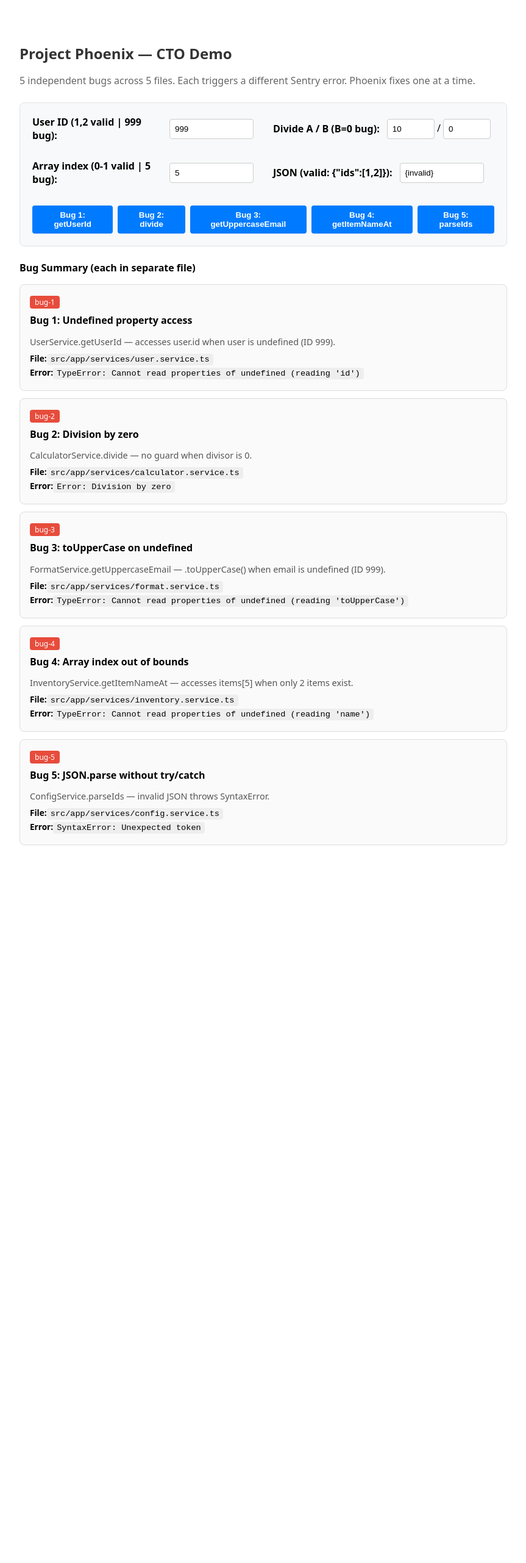
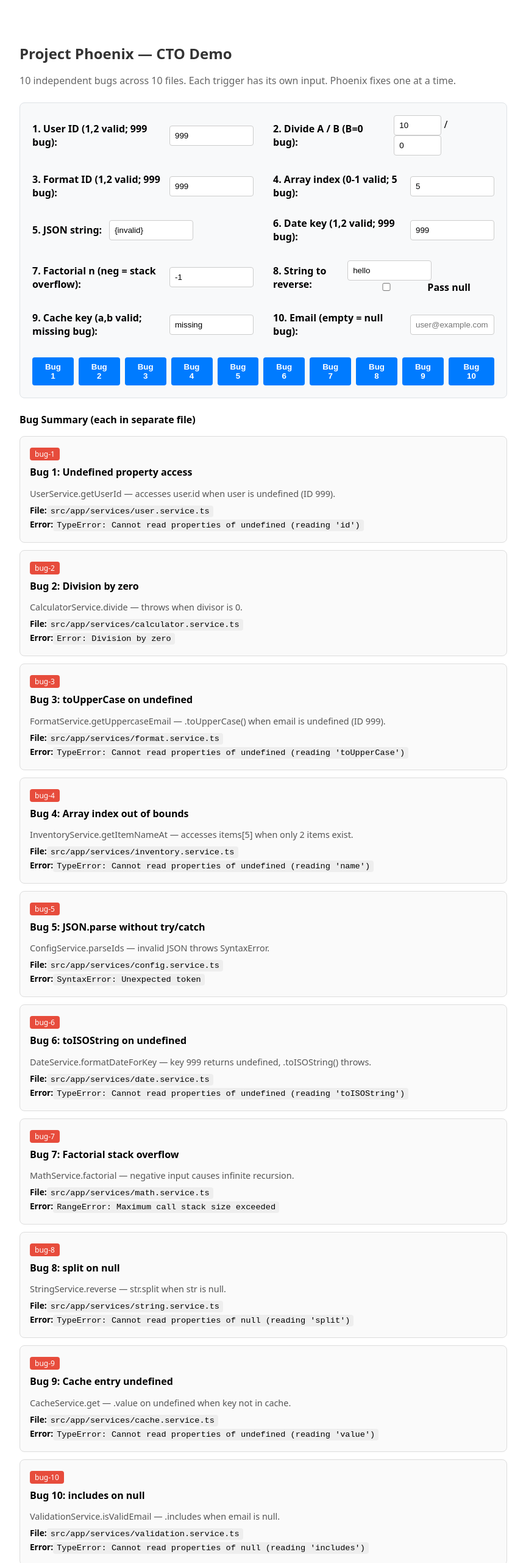
Before and after one commit to jitendershiprocket/demo-app, an Angular app: page / in a window 1280 px wide. Shown: the part 123-2686 px from the top of the page at 61% size, without its empty margins (208-1071 px from the left). Before the commit the page ends 1593 px from the top, so only its background shows below. Built offline with nearby package versions, Linux system fonts and the light colour scheme.

Commit message:
bugs list

```diff
--- a/src/app/components/bugs-dashboard/bugs-dashboard.component.html
+++ b/src/app/components/bugs-dashboard/bugs-dashboard.component.html
@@ -1,37 +1,69 @@
 <div class="bugs-dashboard">
   <h2>Project Phoenix — CTO Demo</h2>
   <p class="subtitle">
-    5 independent bugs across 5 files. Each triggers a different Sentry error. Phoenix fixes one at a time.
+    10 independent bugs across 10 files. Each trigger has its own input. Phoenix fixes one at a time.
   </p>
 
   <div class="fetch-section">
     <div class="input-grid">
       <div class="input-row">
-        <label for="userIdInput">User ID (1,2 valid | 999 bug):</label>
-        <input id="userIdInput" type="number" [(ngModel)]="inputId" min="1" />
+        <label for="userIdInput">1. User ID (1,2 valid; 999 bug):</label>
+        <input id="userIdInput" type="number" [(ngModel)]="inputUserId" min="1" />
       </div>
       <div class="input-row">
-        <label for="inputA">Divide A / B (B=0 bug):</label>
+        <label for="inputAB">2. Divide A / B (B=0 bug):</label>
         <span>
           <input id="inputA" type="number" [(ngModel)]="inputA" style="width:60px" /> /
           <input id="inputB" type="number" [(ngModel)]="inputB" style="width:60px" />
         </span>
       </div>
       <div class="input-row">
-        <label for="indexInput">Array index (0-1 valid | 5 bug):</label>
+        <label for="formatIdInput">3. Format ID (1,2 valid; 999 bug):</label>
+        <input id="formatIdInput" type="number" [(ngModel)]="inputFormatId" min="1" />
+      </div>
+      <div class="input-row">
+        <label for="indexInput">4. Array index (0-1 valid; 5 bug):</label>
         <input id="indexInput" type="number" [(ngModel)]="inputIndex" min="0" />
       </div>
       <div class="input-row">
-        <label for="jsonInput">JSON (valid: &#123;"ids":[1,2]&#125;):</label>
+        <label for="jsonInput">5. JSON string:</label>
         <input id="jsonInput" type="text" [(ngModel)]="inputJson" placeholder='{"ids":[1,2]}' />
+      </div>
+      <div class="input-row">
+        <label for="dateKeyInput">6. Date key (1,2 valid; 999 bug):</label>
+        <input id="dateKeyInput" type="number" [(ngModel)]="inputDateKey" min="1" />
+      </div>
+      <div class="input-row">
+        <label for="factorialInput">7. Factorial n (neg = stack overflow):</label>
+        <input id="factorialInput" type="number" [(ngModel)]="inputFactorial" />
+      </div>
+      <div class="input-row">
+        <label for="reverseInput">8. String to reverse:</label>
+        <span>
+          <input id="reverseInput" type="text" [(ngModel)]="inputReverseStr" placeholder="hello" />
+          <label><input type="checkbox" [(ngModel)]="inputUseNullForString" /> Pass null</label>
+        </span>
+      </div>
+      <div class="input-row">
+        <label for="cacheKeyInput">9. Cache key (a,b valid; missing bug):</label>
+        <input id="cacheKeyInput" type="text" [(ngModel)]="inputCacheKey" placeholder="a" />
+      </div>
+      <div class="input-row">
+        <label for="emailInput">10. Email (empty = null bug):</label>
+        <input id="emailInput" type="text" [(ngModel)]="inputEmail" placeholder="user@example.com" />
       </div>
     </div>
     <div class="buttons">
-      <button type="button" (click)="triggerBug('bug-1')" [disabled]="loading">Bug 1: getUserId</button>
-      <button type="button" (click)="triggerBug('bug-2')" [disabled]="loading">Bug 2: divide</button>
-      <button type="button" (click)="triggerBug('bug-3')" [disabled]="loading">Bug 3: getUppercaseEmail</button>
-      <button type="button" (click)="triggerBug('bug-4')" [disabled]="loading">Bug 4: getItemNameAt</button>
-      <button type="button" (click)="triggerBug('bug-5')" [disabled]="loading">Bug 5: parseIds</button>
+      <button type="button" (click)="triggerBug('bug-1')" [disabled]="loading">Bug 1</button>
+      <button type="button" (click)="triggerBug('bug-2')" [disabled]="loading">Bug 2</button>
+      <button type="button" (click)="triggerBug('bug-3')" [disabled]="loading">Bug 3</button>
+      <button type="button" (click)="triggerBug('bug-4')" [disabled]="loading">Bug 4</button>
+      <button type="button" (click)="triggerBug('bug-5')" [disabled]="loading">Bug 5</button>
+      <button type="button" (click)="triggerBug('bug-6')" [disabled]="loading">Bug 6</button>
+      <button type="button" (click)="triggerBug('bug-7')" [disabled]="loading">Bug 7</button>
+      <button type="button" (click)="triggerBug('bug-8')" [disabled]="loading">Bug 8</button>
+      <button type="button" (click)="triggerBug('bug-9')" [disabled]="loading">Bug 9</button>
+      <button type="button" (click)="triggerBug('bug-10')" [disabled]="loading">Bug 10</button>
     </div>
   </div>
 
--- a/src/app/components/bugs-dashboard/bugs-dashboard.component.ts
+++ b/src/app/components/bugs-dashboard/bugs-dashboard.component.ts
@@ -6,9 +6,16 @@ import { CalculatorService } from '../../services/calculator.service';
 import { FormatService } from '../../services/format.service';
 import { InventoryService } from '../../services/inventory.service';
 import { ConfigService } from '../../services/config.service';
+import { DateService } from '../../services/date.service';
+import { MathService } from '../../services/math.service';
+import { StringService } from '../../services/string.service';
+import { CacheService } from '../../services/cache.service';
+import { ValidationService } from '../../services/validation.service';
 import { KNOWN_BUGS } from '../../data/bugs.data';
 
-type BugTrigger = 'bug-1' | 'bug-2' | 'bug-3' | 'bug-4' | 'bug-5';
+type BugTrigger =
+  | 'bug-1' | 'bug-2' | 'bug-3' | 'bug-4' | 'bug-5'
+  | 'bug-6' | 'bug-7' | 'bug-8' | 'bug-9' | 'bug-10';
 
 @Component({
   selector: 'app-bugs-dashboard',
@@ -23,13 +30,25 @@ export class BugsDashboardComponent {
   private formatService = inject(FormatService);
   private inventoryService = inject(InventoryService);
   private configService = inject(ConfigService);
+  private dateService = inject(DateService);
+  private mathService = inject(MathService);
+  private stringService = inject(StringService);
+  private cacheService = inject(CacheService);
+  private validationService = inject(ValidationService);
 
   bugs = KNOWN_BUGS;
-  inputId = 999;
+  inputUserId = 999;
+  inputFormatId = 999;
   inputA = 10;
   inputB = 0;
   inputIndex = 5;
   inputJson = '{invalid}';
+  inputDateKey = 999;
+  inputFactorial = -1;
+  inputReverseStr = 'hello';
+  inputUseNullForString = false;
+  inputCacheKey = 'missing';
+  inputEmail = '';
 
   result: { success: boolean; label: string; value: string } | null = null;
   loading = false;
@@ -44,7 +63,7 @@ export class BugsDashboardComponent {
         let label: string;
         switch (bugId) {
           case 'bug-1': {
-            const id = this.userService.getUserId(this.inputId);
+            const id = this.userService.getUserId(this.inputUserId);
             value = id !== null ? String(id) : 'Not found';
             label = 'User ID';
             break;
@@ -56,7 +75,7 @@ export class BugsDashboardComponent {
             break;
           }
           case 'bug-3': {
-            const email = this.formatService.getUppercaseEmail(this.inputId);
+            const email = this.formatService.getUppercaseEmail(this.inputFormatId);
             value = email ?? '';
             label = 'Uppercase Email';
             break;
@@ -71,6 +90,38 @@ export class BugsDashboardComponent {
             const ids = this.configService.parseIds(this.inputJson);
             value = JSON.stringify(ids);
             label = 'Parsed IDs';
+            break;
+          }
+          case 'bug-6': {
+            const iso = this.dateService.formatDateForKey(this.inputDateKey);
+            value = iso ?? '';
+            label = 'Date ISO';
+            break;
+          }
+          case 'bug-7': {
+            const f = this.mathService.factorial(this.inputFactorial);
+            value = String(f);
+            label = 'Factorial';
+            break;
+          }
+          case 'bug-8': {
+            const str = this.inputUseNullForString ? null : this.inputReverseStr;
+            const rev = this.stringService.reverse(str);
+            value = rev ?? '';
+            label = 'Reversed';
+            break;
+          }
+          case 'bug-9': {
+            const cached = this.cacheService.get(this.inputCacheKey);
+            value = cached ?? '';
+            label = 'Cache Value';
+            break;
+          }
+          case 'bug-10': {
+            const emailVal = this.inputEmail.trim() === '' ? null : this.inputEmail;
+            const ok = this.validationService.isValidEmail(emailVal);
+            value = ok ? 'Valid' : 'Invalid';
+            label = 'Email Valid';
             break;
           }
         }
--- a/src/app/data/bugs.data.ts
+++ b/src/app/data/bugs.data.ts
@@ -1,6 +1,6 @@
 import { BugInfo } from '../models/bug-info.model';
 
-/** 5 independent bugs — each in a different file, no dependencies. For CTO demo. */
+/** 10 independent bugs — each in a different file, unique inputs. */
 export const KNOWN_BUGS: BugInfo[] = [
   {
     id: 'bug-1',
@@ -8,18 +8,18 @@ export const KNOWN_BUGS: BugInfo[] = [
     description: 'UserService.getUserId — accesses user.id when user is undefined (ID 999).',
     errorMessage: "TypeError: Cannot read properties of undefined (reading 'id')",
     file: 'src/app/services/user.service.ts',
-    line: 16,
+    line: 18,
     fixSuggestion: 'return user?.id ?? null',
     triggerLabel: 'Bug 1: getUserId',
   },
   {
     id: 'bug-2',
     title: 'Bug 2: Division by zero',
-    description: 'CalculatorService.divide — no guard when divisor is 0.',
+    description: 'CalculatorService.divide — throws when divisor is 0.',
     errorMessage: 'Error: Division by zero',
     file: 'src/app/services/calculator.service.ts',
-    line: 16,
-    fixSuggestion: 'if (b === 0) return 0; or throw handled',
+    line: 9,
+    fixSuggestion: 'if (b === 0) return 0;',
     triggerLabel: 'Bug 2: divide(10,0)',
   },
   {
@@ -28,7 +28,7 @@ export const KNOWN_BUGS: BugInfo[] = [
     description: 'FormatService.getUppercaseEmail — .toUpperCase() when email is undefined (ID 999).',
     errorMessage: "TypeError: Cannot read properties of undefined (reading 'toUpperCase')",
     file: 'src/app/services/format.service.ts',
-    line: 16,
+    line: 18,
     fixSuggestion: 'return email?.toUpperCase() ?? ""',
     triggerLabel: 'Bug 3: getUppercaseEmail',
   },
@@ -38,7 +38,7 @@ export const KNOWN_BUGS: BugInfo[] = [
     description: 'InventoryService.getItemNameAt — accesses items[5] when only 2 items exist.',
     errorMessage: "TypeError: Cannot read properties of undefined (reading 'name')",
     file: 'src/app/services/inventory.service.ts',
-    line: 16,
+    line: 17,
     fixSuggestion: 'return this.items[index]?.name ?? ""',
     triggerLabel: 'Bug 4: getItemNameAt(5)',
   },
@@ -48,8 +48,58 @@ export const KNOWN_BUGS: BugInfo[] = [
     description: 'ConfigService.parseIds — invalid JSON throws SyntaxError.',
     errorMessage: 'SyntaxError: Unexpected token',
     file: 'src/app/services/config.service.ts',
-    line: 14,
+    line: 12,
     fixSuggestion: 'try { JSON.parse(...) } catch { return [] }',
     triggerLabel: 'Bug 5: parseIds(invalid)',
   },
+  {
+    id: 'bug-6',
+    title: 'Bug 6: toISOString on undefined',
+    description: 'DateService.formatDateForKey — key 999 returns undefined, .toISOString() throws.',
+    errorMessage: "TypeError: Cannot read properties of undefined (reading 'toISOString')",
+    file: 'src/app/services/date.service.ts',
+    line: 14,
+    fixSuggestion: 'return d?.toISOString() ?? ""',
+    triggerLabel: 'Bug 6: formatDateForKey',
+  },
+  {
+    id: 'bug-7',
+    title: 'Bug 7: Factorial stack overflow',
+    description: 'MathService.factorial — negative input causes infinite recursion.',
+    errorMessage: 'RangeError: Maximum call stack size exceeded',
+    file: 'src/app/services/math.service.ts',
+    line: 11,
+    fixSuggestion: 'if (n < 0) return 0; or throw',
+    triggerLabel: 'Bug 7: factorial(-1)',
+  },
+  {
+    id: 'bug-8',
+    title: 'Bug 8: split on null',
+    description: 'StringService.reverse — str.split when str is null.',
+    errorMessage: "TypeError: Cannot read properties of null (reading 'split')",
+    file: 'src/app/services/string.service.ts',
+    line: 10,
+    fixSuggestion: 'return str?.split("").reverse().join("") ?? ""',
+    triggerLabel: 'Bug 8: reverse(null)',
+  },
+  {
+    id: 'bug-9',
+    title: 'Bug 9: Cache entry undefined',
+    description: 'CacheService.get — .value on undefined when key not in cache.',
+    errorMessage: "TypeError: Cannot read properties of undefined (reading 'value')",
+    file: 'src/app/services/cache.service.ts',
+    line: 16,
+    fixSuggestion: 'return entry?.value ?? ""',
+    triggerLabel: 'Bug 9: get(missing)',
+  },
+  {
+    id: 'bug-10',
+    title: 'Bug 10: includes on null',
+    description: 'ValidationService.isValidEmail — .includes when email is null.',
+    errorMessage: "TypeError: Cannot read properties of null (reading 'includes')",
+    file: 'src/app/services/validation.service.ts',
+    line: 9,
+    fixSuggestion: 'return email?.includes("@") ?? false',
+    triggerLabel: 'Bug 10: isValidEmail(null)',
+  },
 ];
--- /dev/null
+++ b/src/app/services/cache.service.ts
@@ -0,0 +1,15 @@
+import { Injectable } from '@angular/core';
+
+@Injectable({ providedIn: 'root' })
+export class CacheService {
+  private cache = new Map<string, { value: string }>([
+    ['a', { value: 'Alpha' }],
+    ['b', { value: 'Beta' }],
+  ]);
+
+  /** Bug: .value on undefined when key not in cache. */
+  get(key: string): string {
+    const entry = this.cache.get(key);
+    return (entry as { value: string }).value; // BUG: entry can be undefined at runtime
+  }
+}
--- a/src/app/services/calculator.service.ts
+++ b/src/app/services/calculator.service.ts
@@ -4,10 +4,9 @@ import { Injectable } from '@angular/core';
   providedIn: 'root',
 })
 export class CalculatorService {
+  /** Bug: Throws on b=0 — no guard. */
   divide(a: number, b: number): number {
-    if (b === 0) {
-      return 0;
-    }
+    if (b === 0) throw new Error('Division by zero');
     return a / b;
   }
 }
--- a/src/app/services/format.service.ts
+++ b/src/app/services/format.service.ts
@@ -15,6 +15,6 @@ export class FormatService {
    */
   getUppercaseEmail(id: number): string {
     const email = this.emails[id];
-    return email?.toUpperCase() ?? '';
+    return email.toUpperCase(); // BUG: email can be undefined
   }
 }
--- a/src/app/services/inventory.service.ts
+++ b/src/app/services/inventory.service.ts
@@ -14,6 +14,6 @@ export class InventoryService {
    * Triggers: getItemNameAt(5) → TypeError: Cannot read properties of undefined (reading 'name')
    */
   getItemNameAt(index: number): string {
-    return this.items[index]?.name ?? '';
+    return this.items[index].name; // BUG: items[index] can be undefined
   }
 }
```
Also changed, not shown: src/app/services/config.service.ts (+2 -6 lines), src/app/services/date.service.ts (added, +15 -0 lines), src/app/services/math.service.ts (added, +10 -0 lines), src/app/services/string.service.ts (added, +9 -0 lines), src/app/services/validation.service.ts (added, +9 -0 lines).
